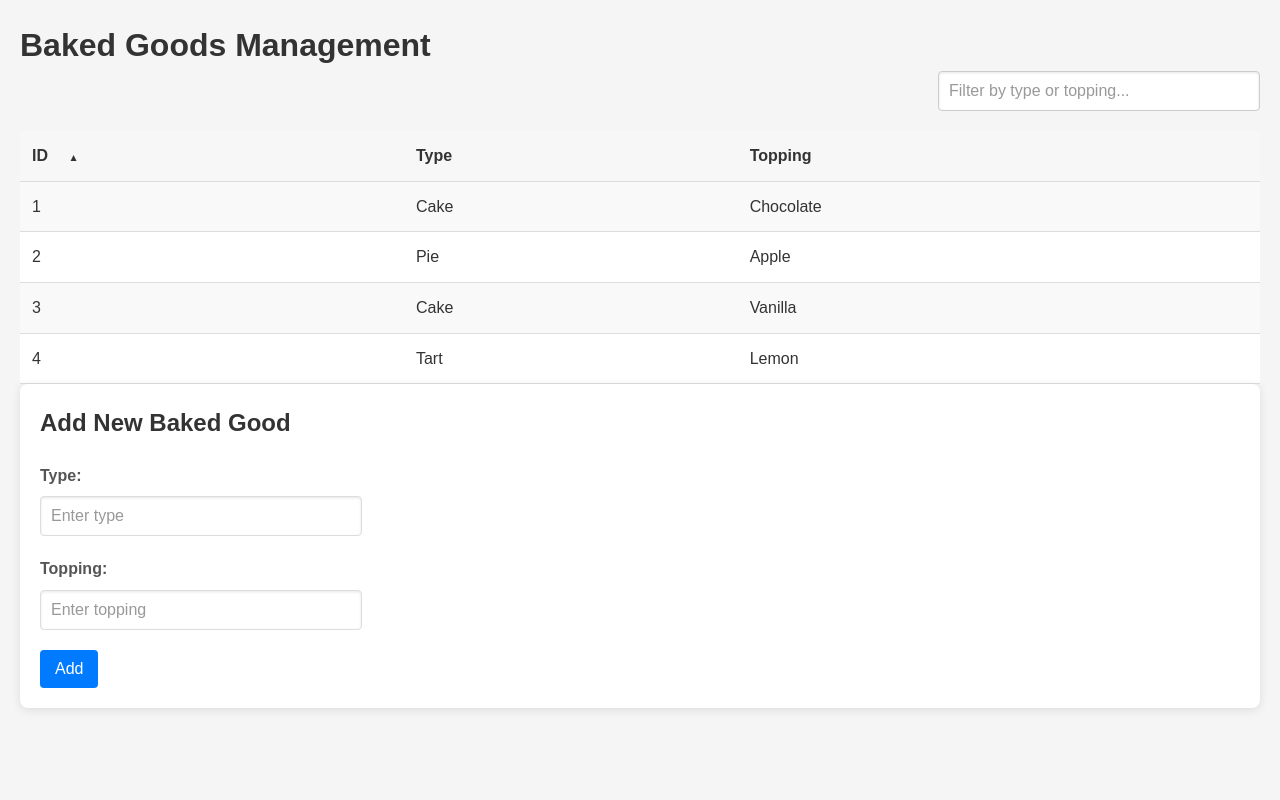
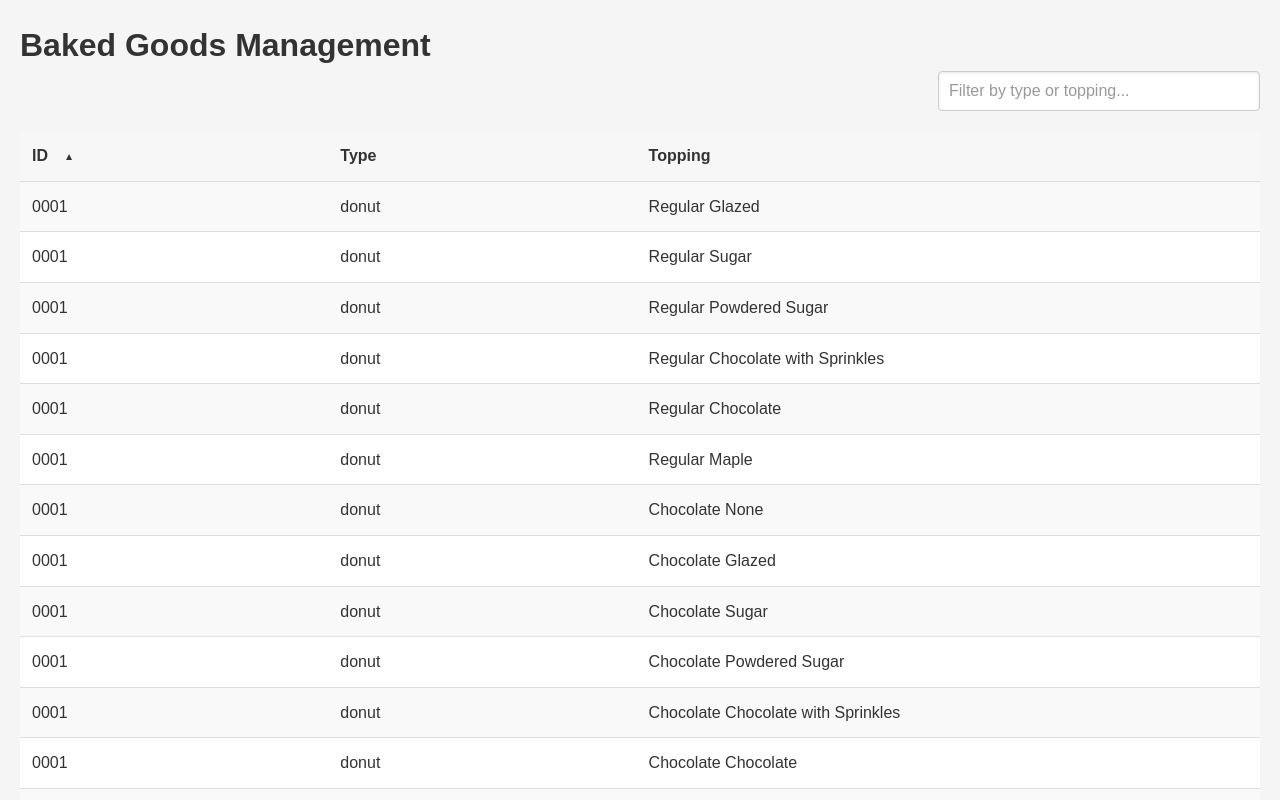
Before and after one commit to michaelWagner/megaport-assessment, a Vue app: page / in a window 1280 px wide. Shown: the top 800 px of the page. Built offline with nearby package versions, Linux system fonts and the light colour scheme.

Commit message:
Use proper data. Update DataTable and styling.

```diff
--- a/src/App.vue
+++ b/src/App.vue
@@ -1,14 +1,10 @@
 <script setup>
 import { computed, ref } from 'vue'
 import DataTable from './components/DataTable.vue'
-import AddBakedGoodsForm from './components/AddBakedGoodsForm.vue'
+import AddItemForm from './components/AddItemForm.vue'
+import { BAKED_GOODS } from './constants'
 
-const data = ref([
-  { id: 1, type: 'Cake', topping: 'Chocolate' },
-  { id: 2, type: 'Pie', topping: 'Apple' },
-  { id: 3, type: 'Cake', topping: 'Vanilla' },
-  { id: 4, type: 'Tart', topping: 'Lemon' },
-])
+const data = ref(BAKED_GOODS.initialData)
 
 const headers = [
   { key: 'id', label: 'ID' },
@@ -22,6 +18,7 @@ const sortKey = ref('id')
 
 const filteredData = computed(() => {
   return data.value.filter(item =>
+    item.id.toLowerCase().includes(filterText.value.toLowerCase()) ||
     item.type.toLowerCase().includes(filterText.value.toLowerCase()) ||
     item.topping.toLowerCase().includes(filterText.value.toLowerCase())
   )
@@ -53,7 +50,7 @@ const handleAddNewItem = (newItem) => {
       :headers="headers"
       @update:sortKey="sortKey = $event"
       @update:isAsc="isAsc = $event">
-      <AddBakedGoodsForm :data="data" @add="handleAddNewItem" />
+      <AddItemForm :data="data" @add="handleAddNewItem" />
     </DataTable>
   </div>
 </template>
--- a/src/components/AddBakedGoodsForm.vue
+++ b/src/components/AddItemForm.vue
@@ -53,7 +53,7 @@ const handleSubmit = () => {
 
 <template>
   <form @submit.prevent="handleSubmit" aria-labelledby="form-title">
-    <h2 id="form-title">Add New Baked Good</h2>
+    <h2 id="form-title">Add Item</h2>
     <div>
       <label for="type">Type:</label>
       <input
--- a/src/components/DataTable.vue
+++ b/src/components/DataTable.vue
@@ -57,20 +57,29 @@ const sortedData = computed(() => {
             :key="header.key"
             @click="sortBy(header.key)"
             :aria-sort="getAriaSort(header.key)">
+            <div>
               {{ header.label }}
               <span v-if="sortKey === header.key">
                 <span v-if="isAsc">▲</span>
                 <span v-else>▼</span>
               </span>
+            </div>
           </th>
         </tr>
       </thead>
       <tbody>
-        <tr v-for="item in sortedData" :key="item.id">
+        <template v-if="sortedData.length">
+          <tr v-for="(item, idx) in sortedData" :key="`${idx}${item.id}`"><!-- item.id may not be unique -->
             <td>{{ item.id }}</td>
             <td>{{ item.type }}</td>
             <td>{{ item.topping }}</td>
           </tr>
+        </template>
+        <template v-else>
+          <tr>
+            <td class="no-content" :colspan="headers.length">No data available</td>
+          </tr>
+        </template>
       </tbody>
     </table>
     <slot></slot>
@@ -82,27 +91,39 @@ table {
   width: 100%;
   border-collapse: collapse;
   margin-top: 20px;
+  table-layout: auto;
 }
 
 th, td {
   padding: 12px;
   text-align: left;
   border-bottom: 1px solid #ddd;
+  word-wrap: break-word;
+  overflow-wrap: break-word;
+  white-space: normal;
 }
 
 th {
   cursor: pointer;
   background-color: #f7f7f7;
   position: relative;
+  min-width: 120px;
+}
+
+th div {
+  display: flex;
+  align-items: center;
+  justify-content: flex-start;
 }
 
 th:hover {
   background-color: #f1f1f1;
 }
 
-th span {
+th div span {
   font-size: 0.8em;
   margin-left: 8px;
+  flex-shrink: 0;
 }
 
 tr:nth-child(odd) {
@@ -116,4 +137,28 @@ tr:nth-child(even) {
 tr:hover {
   background-color: #f1f1f1;
 }
+
+td.no-content {
+  text-align: center;
+  padding: 16px;
+}
+
+/* Mobile Screens */
+@media screen and (max-width: 600px) {
+  th, td {
+    padding: 8px;
+    font-size: 0.9em;
+  }
+
+  th div {
+    flex-direction: column;
+    align-items: flex-start;
+  }
+
+  th span {
+    margin-left: 0;
+    margin-top: 4px;
+  }
+}
+
 </style>
--- /dev/null
+++ b/src/constants/baked-goods.js
@@ -0,0 +1,290 @@
+export const initialData = [
+  {
+    "id": "0001",
+    "type": "donut",
+    "name": "Cake",
+    "topping": "Regular Glazed"
+  },
+  {
+    "id": "0001",
+    "type": "donut",
+    "name": "Cake",
+    "topping": "Regular Sugar"
+  },
+  {
+    "id": "0001",
+    "type": "donut",
+    "name": "Cake",
+    "topping": "Regular Powdered Sugar"
+  },
+  {
+    "id": "0001",
+    "type": "donut",
+    "name": "Cake",
+    "topping": "Regular Chocolate with Sprinkles"
+  },
+  {
+    "id": "0001",
+    "type": "donut",
+    "name": "Cake",
+    "topping": "Regular Chocolate"
+  },
+  {
+    "id": "0001",
+    "type": "donut",
+    "name": "Cake",
+    "topping": "Regular Maple"
+  },
+  {
+    "id": "0001",
+    "type": "donut",
+    "name": "Cake",
+    "topping": "Chocolate None"
+  },
+  {
+    "id": "0001",
+    "type": "donut",
+    "name": "Cake",
+    "topping": "Chocolate Glazed"
+  },
+  {
+    "id": "0001",
+    "type": "donut",
+    "name": "Cake",
+    "topping": "Chocolate Sugar"
+  },
+  {
+    "id": "0001",
+    "type": "donut",
+    "name": "Cake",
+    "topping": "Chocolate Powdered Sugar"
+  },
+  {
+    "id": "0001",
+    "type": "donut",
+    "name": "Cake",
+    "topping": "Chocolate Chocolate with Sprinkles"
+  },
+  {
+    "id": "0001",
+    "type": "donut",
+    "name": "Cake",
+    "topping": "Chocolate Chocolate"
+  },
+  {
+    "id": "0001",
+    "type": "donut",
+    "name": "Cake",
+    "topping": "Chocolate Maple"
+  },
+  {
+    "id": "0001",
+    "type": "donut",
+    "name": "Cake",
+    "topping": "Blueberry None"
+  },
+  {
+    "id": "0001",
+    "type": "donut",
+    "name": "Cake",
+    "topping": "Blueberry Glazed"
+  },
+  {
+    "id": "0001",
+    "type": "donut",
+    "name": "Cake",
+    "topping": "Blueberry Sugar"
+  },
+  {
+    "id": "0001",
+    "type": "donut",
+    "name": "Cake",
+    "topping": "Blueberry Powdered Sugar"
+  },
+  {
+    "id": "0001",
+    "type": "donut",
+    "name": "Cake",
+    "topping": "Blueberry Chocolate with Sprinkles"
+  },
+  {
+    "id": "0001",
+    "type": "donut",
+    "name": "Cake",
+    "topping": "Blueberry Chocolate"
+  },
+  {
+    "id": "0001",
+    "type": "donut",
+    "name": "Cake",
+    "topping": "Blueberry Maple"
+  },
+  {
+    "id": "0001",
+    "type": "donut",
+    "name": "Cake",
+    "topping": "Devil's Food None"
+  },
+  {
+    "id": "0001",
+    "type": "donut",
+    "name": "Cake",
+    "topping": "Devil's Food Glazed"
+  },
+  {
+    "id": "0001",
+    "type": "donut",
+    "name": "Cake",
+    "topping": "Devil's Food Sugar"
+  },
+  {
+    "id": "0001",
+    "type": "donut",
+    "name": "Cake",
+    "topping": "Devil's Food Powdered Sugar"
+  },
+  {
+    "id": "0001",
+    "type": "donut",
+    "name": "Cake",
+    "topping": "Devil's Food Chocolate with Sprinkles"
+  },
+  {
+    "id": "0001",
+    "type": "donut",
+    "name": "Cake",
+    "topping": "Devil's Food Chocolate"
+  },
+  {
+    "id": "0001",
+    "type": "donut",
+    "name": "Cake",
+    "topping": "Devil's Food Maple"
+  },
+  {
+    "id": "0002",
+    "type": "donut",
+    "name": "Raised",
+    "topping": "Regular None"
+  },
+  {
+    "id": "0002",
+    "type": "donut",
+    "name": "Raised",
+    "topping": "Regular Glazed"
+  },
+  {
+    "id": "0002",
+    "type": "donut",
+    "name": "Raised",
+    "topping": "Regular Sugar"
+  },
+  {
+    "id": "0002",
+    "type": "donut",
+    "name": "Raised",
+    "topping": "Regular Chocolate"
+  },
+  {
+    "id": "0002",
+    "type": "donut",
+    "name": "Raised",
+    "topping": "Regular Maple"
+  },
+  {
+    "id": "0003",
+    "type": "donut",
+    "name": "Old Fashioned",
+    "topping": "Regular None"
+  },
+  {
+    "id": "0003",
+    "type": "donut",
+    "name": "Old Fashioned",
+    "topping": "Regular Glazed"
+  },
+  {
+    "id": "0003",
+    "type": "donut",
+    "name": "Old Fashioned",
+    "topping": "Regular Chocolate"
+  },
+  {
+    "id": "0003",
+    "type": "donut",
+    "name": "Old Fashioned",
+    "topping": "Regular Maple"
+  },
+  {
+    "id": "0003",
+    "type": "donut",
+    "name": "Old Fashioned",
+    "topping": "Chocolate None"
+  },
+  {
+    "id": "0003",
+    "type": "donut",
+    "name": "Old Fashioned",
+    "topping": "Chocolate Glazed"
+  },
+  {
+    "id": "0003",
+    "type": "donut",
+    "name": "Old Fashioned",
+    "topping": "Chocolate Chocolate"
+  },
+  {
+    "id": "0003",
+    "type": "donut",
+    "name": "Old Fashioned",
+    "topping": "Chocolate Maple"
+  },
+  {
+    "id": "0004",
+    "type": "bar",
+    "name": "Bar",
+    "topping": "Regular Chocolate"
+  },
+  {
+    "id": "0004",
+    "type": "bar",
+    "name": "Bar",
+    "topping": "Regular Maple"
+  },
+  {
+    "id": "0005",
+    "type": "twist",
+    "name": "Twist",
+    "topping": "Regular Glazed"
+  },
+  {
+    "id": "0005",
+    "type": "twist",
+    "name": "Twist",
+    "topping": "Regular Sugar"
+  },
+  {
+    "id": "0006",
+    "type": "filled",
+    "name": "Filled",
+    "topping": "Regular Glazed"
+  },
+  {
+    "id": "0006",
+    "type": "filled",
+    "name": "Filled",
+    "topping": "Regular Powdered Sugar"
+  },
+  {
+    "id": "0006",
+    "type": "filled",
+    "name": "Filled",
+    "topping": "Regular Chocolate"
+  },
+  {
+    "id": "0006",
+    "type": "filled",
+    "name": "Filled",
+    "topping": "Regular Maple"
+  },
+]
--- /dev/null
+++ b/src/constants/index.js
@@ -0,0 +1 @@
+export * as BAKED_GOODS from './baked-goods'
```
Lines whose indentation alone changed are shown as unchanged.
